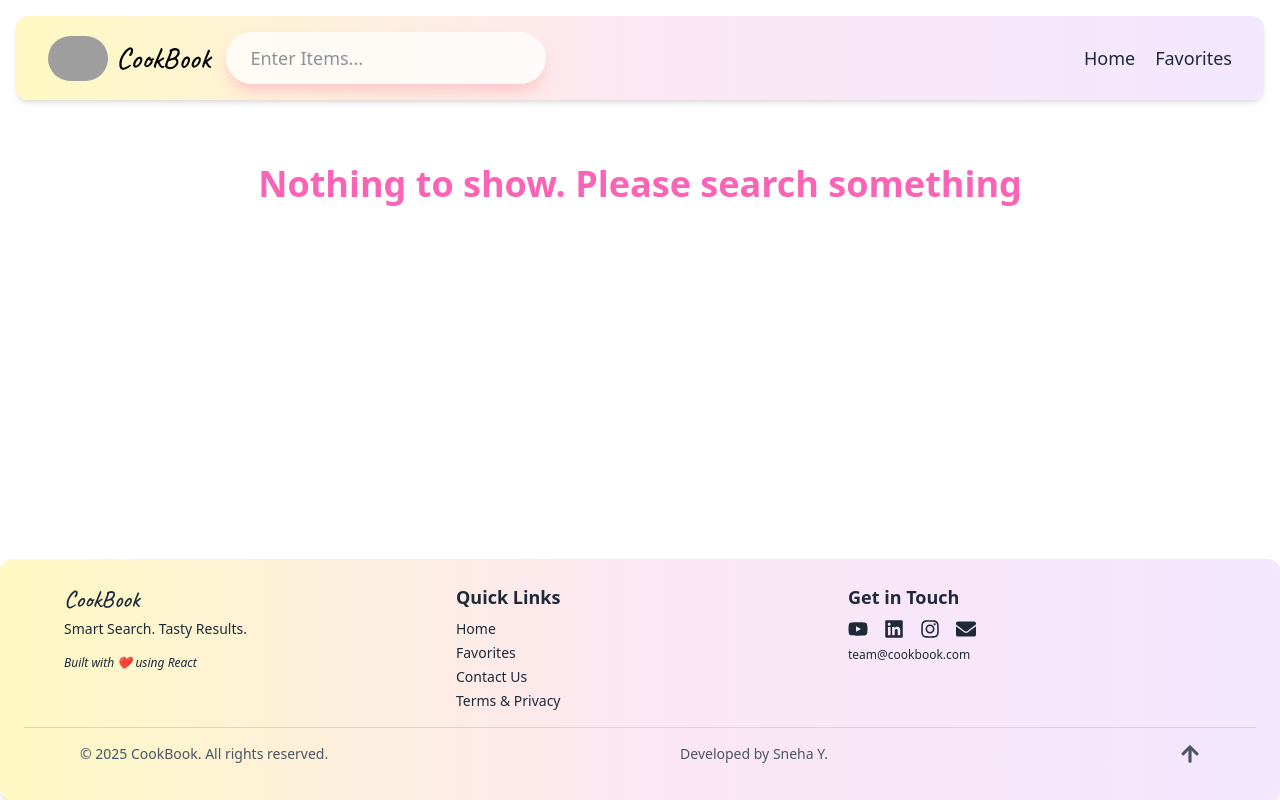
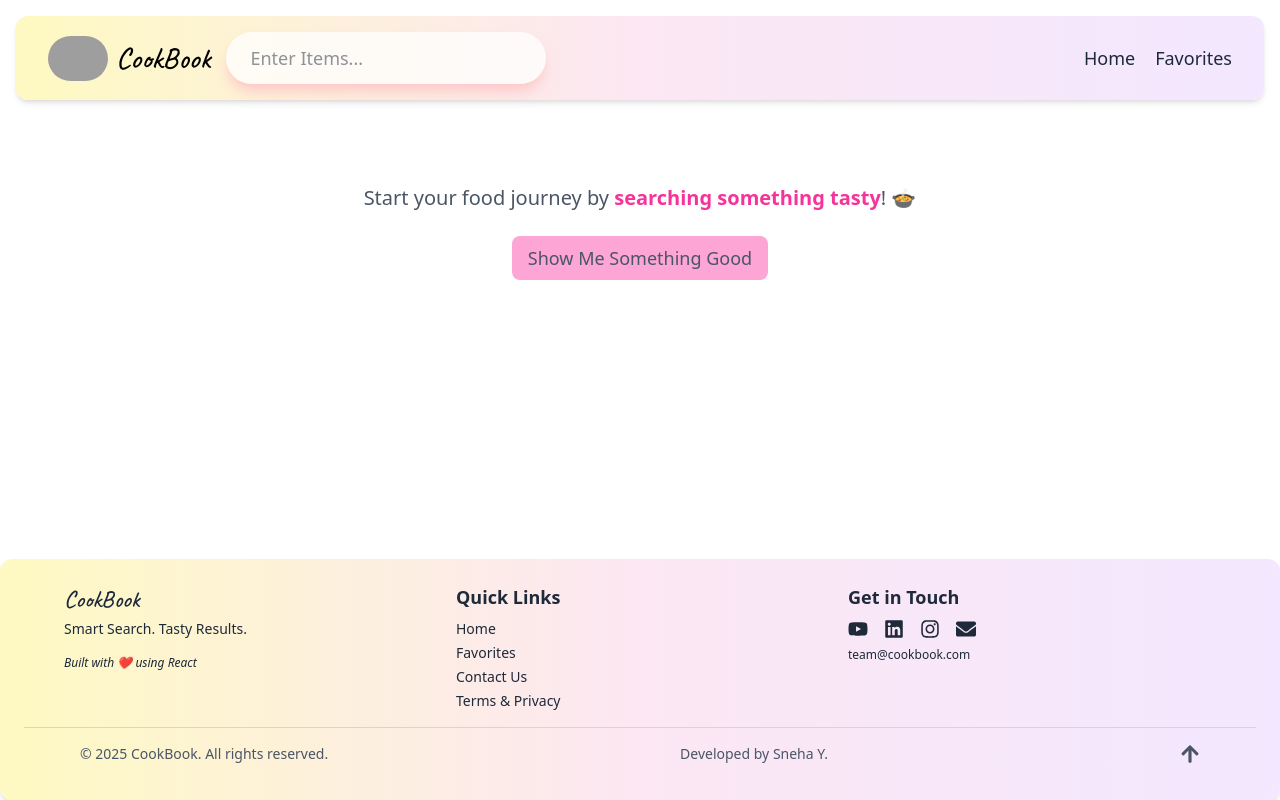
Before and after one commit to SNH078/CookBook-Recipe-App, a React (Vite) app: page / in a window 1280 px wide. Built offline with nearby package versions, Linux system fonts and the light colour scheme; grey boxes are pictures that could not be loaded.

Commit message:
alert functionality added ... + button

```diff
--- a/src/pages/home/index.jsx
+++ b/src/pages/home/index.jsx
@@ -12,11 +12,21 @@ export default function Home() {
       {recipeList && recipeList.length > 0 ? (
         recipeList.map((item) => <RecipeItem item={item} />)
       ) : (
-        <div>
-          <p className="lg:text-4xl text-xl text-center text-pink-400 font-extrabold">
-            Nothing to show. Please search something
-          </p>
-        </div>
+       <div className="flex flex-col items-center justify-center text-center mt-5 space-y-6">
+<p className="text-xl text-center text-gray-600">
+  Start your food journey by <span className="text-pink-500 font-semibold">searching something tasty</span>! 🍲
+</p>
+
+
+  <button
+    className="bg-pink-300 text-grey px-4 py-2 rounded-lg hover:bg-pink-500 transition"
+   onClick={() => alert("Let’s get cooking! Try searching for 'Paneer' or 'Pasta' 🍲")}
+
+  >
+    Show Me Something Good
+  </button>
+</div>
+
       )}
     </div>
   );
```
